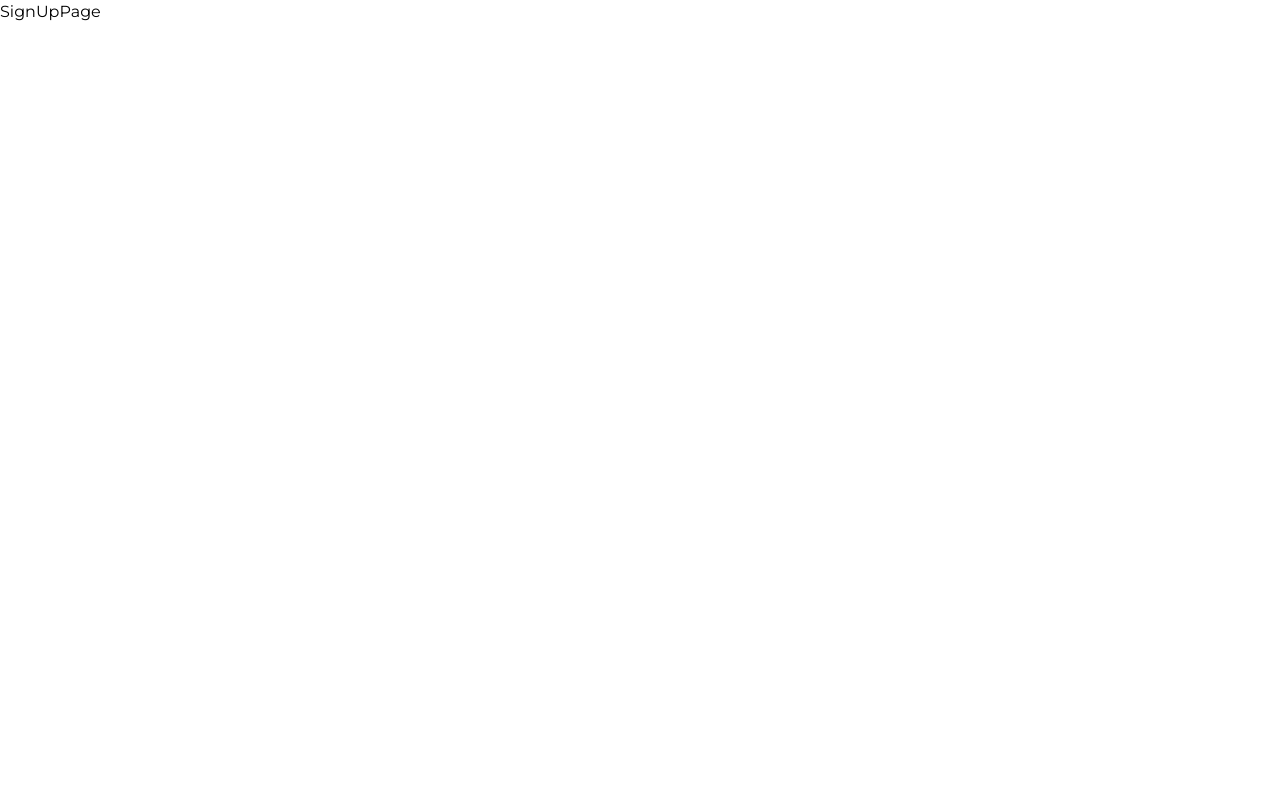
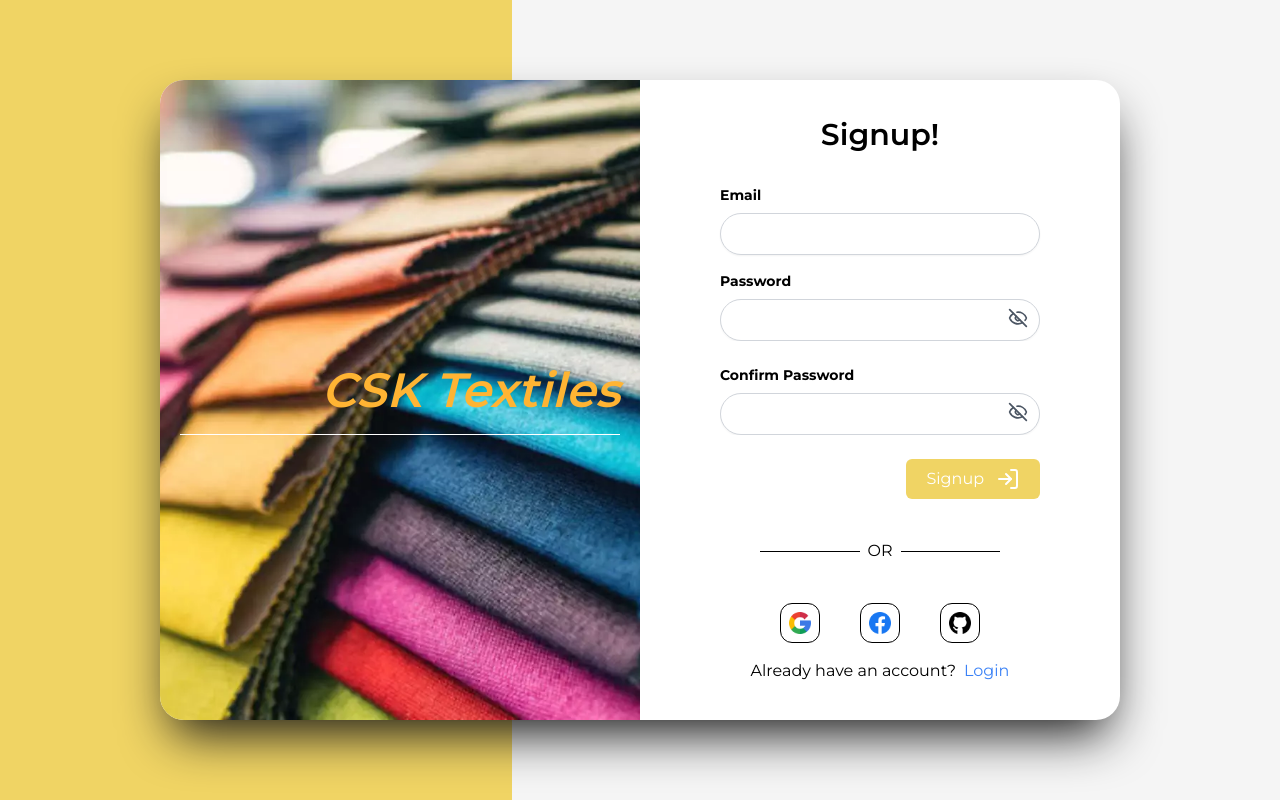
Before and after one commit to gauravdubey19/demos, a Next.js app: page /sign-up in a window 1280 px wide. Built offline with nearby package versions, Linux system fonts and the light colour scheme.

Commit message:
updated - auth

```diff
--- a/app/(auth)/sign-up/page.tsx
+++ b/app/(auth)/sign-up/page.tsx
@@ -1,3 +1,10 @@
+import AuthContainer from "@/components/Auth/AuthContainer";
+import { SignupForm } from "@/components/Auth/SignupForm";
+
 export default function SignUpPage() {
-  return <div>SignUpPage</div>;
+  return (
+    <AuthContainer>
+      <SignupForm />
+    </AuthContainer>
+  );
 }
--- a/app/globals.css
+++ b/app/globals.css
@@ -71,8 +71,8 @@
 * {
   padding: 0%;
   margin: 0%;
+  box-sizing: border-box;
   scroll-behavior: smooth !important;
-  box-sizing: border-box;
 }
 /* ::-webkit-scrollbar-track {
   @apply bg-[#000300];
--- a/components/Auth/AuthContainer.tsx
+++ b/components/Auth/AuthContainer.tsx
@@ -1,34 +1,35 @@
-"use client"
-import Image from 'next/image';
-import React from 'react';
-import SocialsLogin from './SocialsLogin';
-import textile from '@/public/textile.png'
+"use client";
 
-interface AuthContainerI{
-    children ?: React.ReactNode,
-    handleToggleForm:()=>void,
-    isSignup:any
-}
+import React from "react";
+import Link from "next/link";
+import Image from "next/image";
+import { usePathname } from "next/navigation";
+import SocialsLogin from "./SocialsLogin";
 
-const AuthContainer = ({ children, handleToggleForm, isSignup }: AuthContainerI) => {
+const AuthContainer: React.FC<{ children?: React.ReactNode }> = ({
+  children,
+}) => {
+  const pathname = usePathname();
   return (
-        <div className='h-screen w-full flex bg-[#F5F5F5] relative'>
-            <div className='w-[40%] bg-[#f0d464]' />
-            <div className='absolute h-full w-full bg-red flex items-center justify-center sm:p-11 xl:p-20 xl:px-40'>
-                <div className='relative h-full w-full flex md:flex-row flex-col sm:rounded-3xl bg-white shadow-2xl shadow-neutral-900 overflow-hidden'>
-                    <div className='relative md:w-[50%] w-full h-full md:block hidden'>
+    <div className="h-screen w-full flex bg-[#F5F5F5] relative">
+      <div className="w-[40%] bg-[#f0d464]" />
+      <div className="absolute h-full w-full bg-red flex items-center justify-center sm:p-11 xl:p-20 xl:px-40">
+        <div className="relative h-full w-full flex md:flex-row flex-col sm:rounded-3xl bg-white shadow-2xl shadow-neutral-900 overflow-hidden">
+          <div className="relative md:w-[50%] w-full h-full md:block hidden">
             <Image
-                            src={textile}
-                            alt='Fall in Woods'
-                            layout='fill'
-                            objectFit='cover'
+              src="/textile.png"
+              alt="Fall in Woods"
+              layout="fill"
+              objectFit="cover"
             />
-                        <div className='absolute inset-0 flex flex-col p-5 items-end gap-5 justify-center'>
-                            <h1 className='text-5xl italic text-white z-10'>CSK Textiles</h1>
-                            <div className='h-[1px] bg-white w-full' />
+            <div className="absolute inset-0 flex flex-col p-5 items-end gap-5 justify-center">
+              <h1 className="text-5xl italic text-primary font-semibold z-10">
+                CSK Textiles
+              </h1>
+              <div className="h-[1px] bg-white w-full" />
             </div>
           </div>
-                    <div className='md:w-[50%] w-full h-full  flex flex-col items-start justify-center md:p-20 md:py-20 px-5'>
+          <div className="md:w-[50%] w-full h-full  flex flex-col items-start justify-center md:p-20 md:py-20 px-5">
             {/* <h2 className='text-3xl mb-8 font-semibold'>Login</h2>
                         <button className='w-full mb-4 py-3 px-6 text-white bg-blue-500 rounded-md shadow-md hover:bg-blue-600 transition-colors duration-300'>
                             Login with Email
@@ -37,38 +38,35 @@ const AuthContainer = ({ children, handleToggleForm, isSignup }: AuthContainerI)
                             Login with Google
                         </button> */}
             {children}
-                        {/* <LoginForm/> */}
-                        {/* <SignupForm/> */}
-                        <SocialsLogin/>
-                        <div className='flex w-full flex-row justify-center text-black items-center mt-4'>
-                            {isSignup ? (
+            <SocialsLogin />
+            <div className="flex w-full flex-row justify-center text-black items-center mt-4">
+              {pathname === "/sign-up" ? (
                 <>
                   Already have an account?
-                                    <button
-                                        onClick={handleToggleForm}
-                                        className='ml-2 text-blue-500 hover:text-blue-700'
+                  <Link
+                    href="/sign-in"
+                    className="ml-2 text-blue-500 hover:text-blue-700"
                   >
                     Login
-                                    </button>
+                  </Link>
                 </>
               ) : (
                 <>
-                                    Don't have an account?
-                                    <button
-                                        onClick={handleToggleForm}
-                                        className='ml-2 text-blue-500 hover:text-blue-700'
+                  Don{"'"}t have an account?
+                  <Link
+                    href="/sign-up"
+                    className="ml-2 text-blue-500 hover:text-blue-700 hover-underline-lr"
                   >
                     Sign Up
-                                    </button>
+                  </Link>
                 </>
               )}
             </div>
-                        {/*  */}
           </div>
         </div>
       </div>
     </div>
   );
-}
+};
 
 export default AuthContainer;
--- a/components/Auth/LoginForm.tsx
+++ b/components/Auth/LoginForm.tsx
@@ -37,7 +37,7 @@ export function LoginForm() {
     };
 
     return (
-        <div className='w-full '>
+        <div className='w-full h-full animate-slide-down'>
             <h2 className='text-3xl text-black text-center mb-8 font-semibold'>Login!</h2>
             <div className='w-full flex items-center justify-center'>
                 <form onSubmit={handleSubmit} className='w-full max-w-sm flex flex-col items-center '>
--- a/components/Auth/SignupForm.tsx
+++ b/components/Auth/SignupForm.tsx
@@ -1,6 +1,8 @@
-import React, { useState } from 'react';
-import { Eye, EyeOff } from 'lucide-react';
-import { LogIn } from 'lucide-react';
+"use client";
+
+import React, { useState } from "react";
+import { Eye, EyeOff } from "lucide-react";
+import { LogIn } from "lucide-react";
 
 export function SignupForm() {
   // State to manage the visibility of the password
@@ -8,113 +10,127 @@ export function SignupForm() {
   const [showConfirmPassword, setShowConfirmPassword] = useState(false);
 
   // State to manage form inputs
-    const [email, setEmail] = useState('');
-    const [password, setPassword] = useState('');
-    const [confirmPassword, setConfirmPassword] = useState('');
+  const [email, setEmail] = useState("");
+  const [password, setPassword] = useState("");
+  const [confirmPassword, setConfirmPassword] = useState("");
 
   // State to manage form validation errors
-    const [passwordError, setPasswordError] = useState('');
+  const [passwordError, setPasswordError] = useState("");
 
   const handleSubmit = (e: React.FormEvent<HTMLFormElement>) => {
     e.preventDefault();
 
     // Check if passwords match
     if (password !== confirmPassword) {
-            setPasswordError('Passwords do not match');
+      setPasswordError("Passwords do not match");
       return;
     }
 
-        setPasswordError('');
+    setPasswordError("");
 
     // Process signup with email and password
-        console.log('Email:', email);
-        console.log('Password:', password);
+    console.log("Email:", email);
+    console.log("Password:", password);
 
     // Add your signup logic here
   };
 
   // Function to toggle password visibility
   const togglePasswordVisibility = () => {
-        setShowPassword(prevState => !prevState);
+    setShowPassword((prevState) => !prevState);
   };
 
   // Function to toggle confirm password visibility
   const toggleConfirmPasswordVisibility = () => {
-        setShowConfirmPassword(prevState => !prevState);
+    setShowConfirmPassword((prevState) => !prevState);
   };
 
   return (
-        <div className='w-full'>
-            <h2 className='text-3xl text-black text-center mb-8 font-semibold'>Signup!</h2>
-            <div className='w-full flex items-center justify-center'>
-                <form onSubmit={handleSubmit} className='w-full max-w-sm flex flex-col items-center'>
-                    <div className='mb-4 w-full'>
-                        <label htmlFor='email' className='block text-black text-sm font-bold mb-2'>
+    <div className="w-full h-full animate-slide-down">
+      <h2 className="text-3xl text-black text-center mb-8 font-semibold">
+        Signup!
+      </h2>
+      <div className="w-full flex items-center justify-center">
+        <form
+          onSubmit={handleSubmit}
+          className="w-full max-w-sm flex flex-col items-center"
+        >
+          <div className="mb-4 w-full">
+            <label
+              htmlFor="email"
+              className="block text-black text-sm font-bold mb-2"
+            >
               Email
             </label>
             <input
-                            type='email'
-                            id='email'
-                            name='email'
+              type="email"
+              id="email"
+              name="email"
               value={email}
               onChange={(e) => setEmail(e.target.value)}
-                            className='w-full text-black rounded-3xl px-3 py-2 border border-gray-300  shadow-sm focus:outline-none focus:ring focus:ring-white focus:ring-opacity-50'
+              className="w-full text-black rounded-3xl px-3 py-2 border border-gray-300  shadow-sm focus:outline-none focus:ring focus:ring-white focus:ring-opacity-50"
               required
             />
           </div>
-                    <div className='mb-6 w-full relative overflow-hidden'>
-                        <label htmlFor='password' className='block text-black text-sm font-bold mb-2'>
+          <div className="mb-6 w-full relative overflow-hidden">
+            <label
+              htmlFor="password"
+              className="block text-black text-sm font-bold mb-2"
+            >
               Password
             </label>
             <input
-                            type={showPassword ? 'text' : 'password'}
-                            id='password'
-                            name='password'
+              type={showPassword ? "text" : "password"}
+              id="password"
+              name="password"
               value={password}
               onChange={(e) => setPassword(e.target.value)}
-                            className='w-full px-3 py-2 text-black border border-gray-300 rounded-3xl shadow-sm focus:outline-none focus:ring focus:ring-white focus:ring-opacity-50'
+              className="w-full px-3 py-2 text-black border border-gray-300 rounded-3xl shadow-sm focus:outline-none focus:ring focus:ring-white focus:ring-opacity-50"
               required
             />
             <button
-                            type='button'
+              type="button"
               onClick={togglePasswordVisibility}
-                            className='absolute inset-y-0 right-0 pr-3 pt-6 flex items-center text-gray-600'
+              className="absolute inset-y-0 right-0 pr-3 pt-6 flex items-center text-gray-600"
             >
               {showPassword ? <Eye width={20} /> : <EyeOff width={20} />}
             </button>
           </div>
-                    <div className='mb-6 w-full relative overflow-hidden'>
-                        <label htmlFor='confirmPassword' className='block text-black text-sm font-bold mb-2'>
+          <div className="mb-6 w-full relative overflow-hidden">
+            <label
+              htmlFor="confirmPassword"
+              className="block text-black text-sm font-bold mb-2"
+            >
               Confirm Password
             </label>
             <input
-                            type={showConfirmPassword ? 'text' : 'password'}
-                            id='confirmPassword'
-                            name='confirmPassword'
+              type={showConfirmPassword ? "text" : "password"}
+              id="confirmPassword"
+              name="confirmPassword"
               value={confirmPassword}
               onChange={(e) => setConfirmPassword(e.target.value)}
-                            className='w-full px-3 py-2 text-black border border-gray-300 rounded-3xl shadow-sm focus:outline-none focus:ring focus:ring-white focus:ring-opacity-50'
+              className="w-full px-3 py-2 text-black border border-gray-300 rounded-3xl shadow-sm focus:outline-none focus:ring focus:ring-white focus:ring-opacity-50"
               required
             />
             <button
-                            type='button'
+              type="button"
               onClick={toggleConfirmPasswordVisibility}
-                            className='absolute inset-y-0 right-0 pr-3 pt-6 flex items-center text-gray-600'
+              className="absolute inset-y-0 right-0 pr-3 pt-6 flex items-center text-gray-600"
             >
               {showConfirmPassword ? <Eye width={20} /> : <EyeOff width={20} />}
             </button>
           </div>
-                    {passwordError && <p className='text-red-500 mb-4'>{passwordError}</p>}
-                    <div className='flex items-center justify-end w-full'>
+          {passwordError && (
+            <p className="text-red-500 mb-4">{passwordError}</p>
+          )}
+          <div className="flex items-center justify-end w-full">
             <button
-                            type='submit'
-                            className=' flex items-center gap-3 py-2 px-5 text-white bg-[#f0d464] rounded-md hover:bg-[#c5ae51] transition-colors duration-300'
+              type="submit"
+              className=" flex items-center gap-3 py-2 px-5 text-white bg-[#f0d464] rounded-md hover:bg-[#c5ae51] transition-colors duration-300"
             >
               Signup <LogIn />
             </button>
           </div>
-
-
         </form>
       </div>
     </div>
--- a/components/Auth/SocialsLogin.tsx
+++ b/components/Auth/SocialsLogin.tsx
@@ -1,32 +1,31 @@
-import React from 'react'
-import Google from '@/public/google.png'
-import Facebook from '@/public/facebook.png'
-import Github from '@/public/github.png'
-import Image from 'next/image'
+import React from "react";
+import Google from "@/public/google.png";
+import Facebook from "@/public/facebook.png";
+import Github from "@/public/github.png";
+import Image from "next/image";
 
 const SocialsLogin = () => {
   return (
-    <div className='w-full mt-10' >
-        <div className='flex flex-row items-center gap-2 px-10'>
-            <div className='h-[1px] w-full bg-black'/>
-            <h1 className='text-black '>or</h1>
-            <div className='h-[1px] w-full bg-black'/>
+    <div className="w-full mt-10">
+      <div className="flex flex-row items-center gap-2 px-10">
+        <div className="h-[1px] w-full bg-black" />
+        <h1 className="text-black ">OR</h1>
+        <div className="h-[1px] w-full bg-black" />
+      </div>
+
+      <div className="flex flex-row items-center justify-center gap-10 mt-10">
+        <div className="h-10 p-2 text-black w-10 border-black rounded-xl border  cursor-pointer">
+          <Image src={Google} alt="social_icons" />
         </div>
+        <div className="h-10 p-2 text-black w-10 border-black rounded-xl border cursor-pointer">
+          <Image src={Facebook} alt="social_icons" />
+        </div>
+        <div className="h-10 p-2 text-black w-10 border-black rounded-xl border  cursor-pointer">
+          <Image src={Github} alt="social_icons" />
+        </div>
+      </div>
+    </div>
+  );
+};
 
-        <div className='flex flex-row items-center justify-center gap-10 mt-10'>
-              <div className='h-10 p-2 text-black w-10 border-black rounded-xl border  cursor-pointer'>
-                  <Image src={Google} alt='social_icons' />
-              </div>
-              <div className='h-10 p-2 text-black w-10 border-black rounded-xl border cursor-pointer'>
-                  <Image src={Facebook} alt='social_icons' />
-              </div>
-              <div className='h-10 p-2 text-black w-10 border-black rounded-xl border  cursor-pointer'>
-                  <Image src={Github} alt='social_icons' />
-              </div>
-        </div>
-
-    </div>
-  )
-}
-
-export default SocialsLogin
+export default SocialsLogin;
```
Also changed, not shown: app/(auth)/sign-in/page.tsx (+7 -2 lines), components/Auth/AuthPage.tsx (+14 -9 lines). Lines whose indentation alone changed are shown as unchanged.
